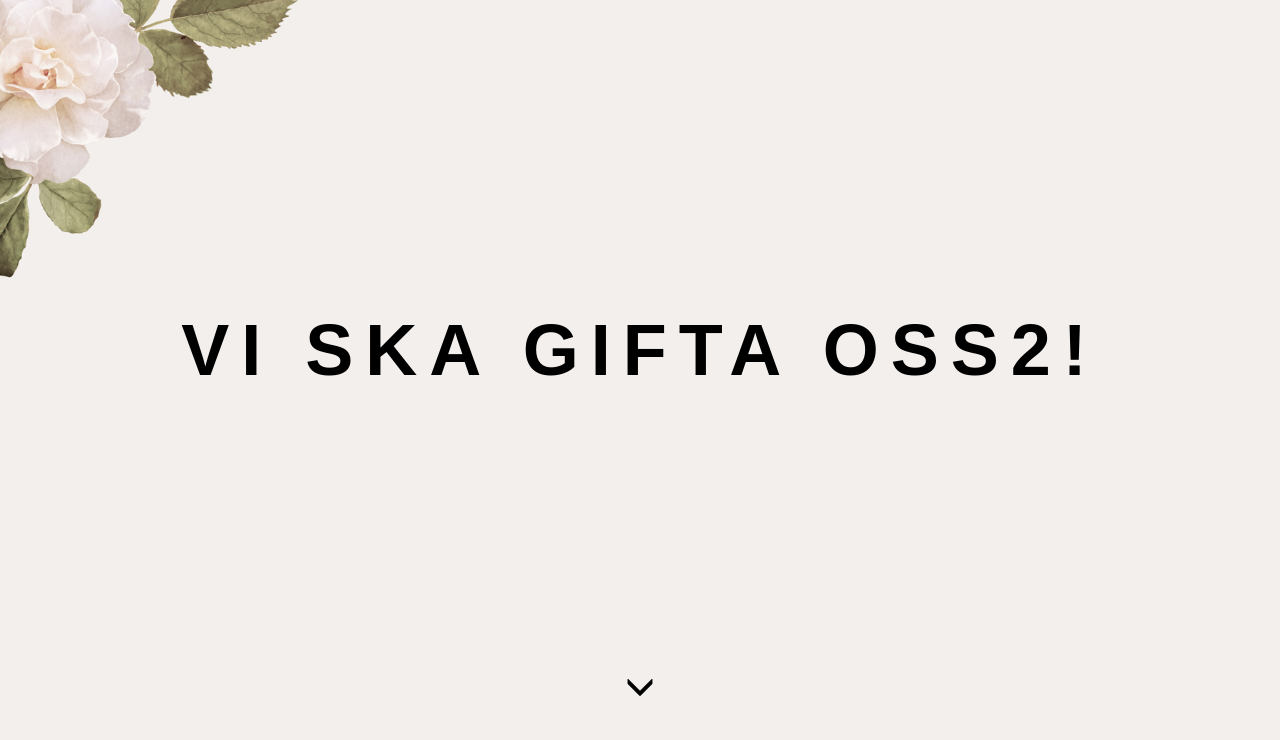
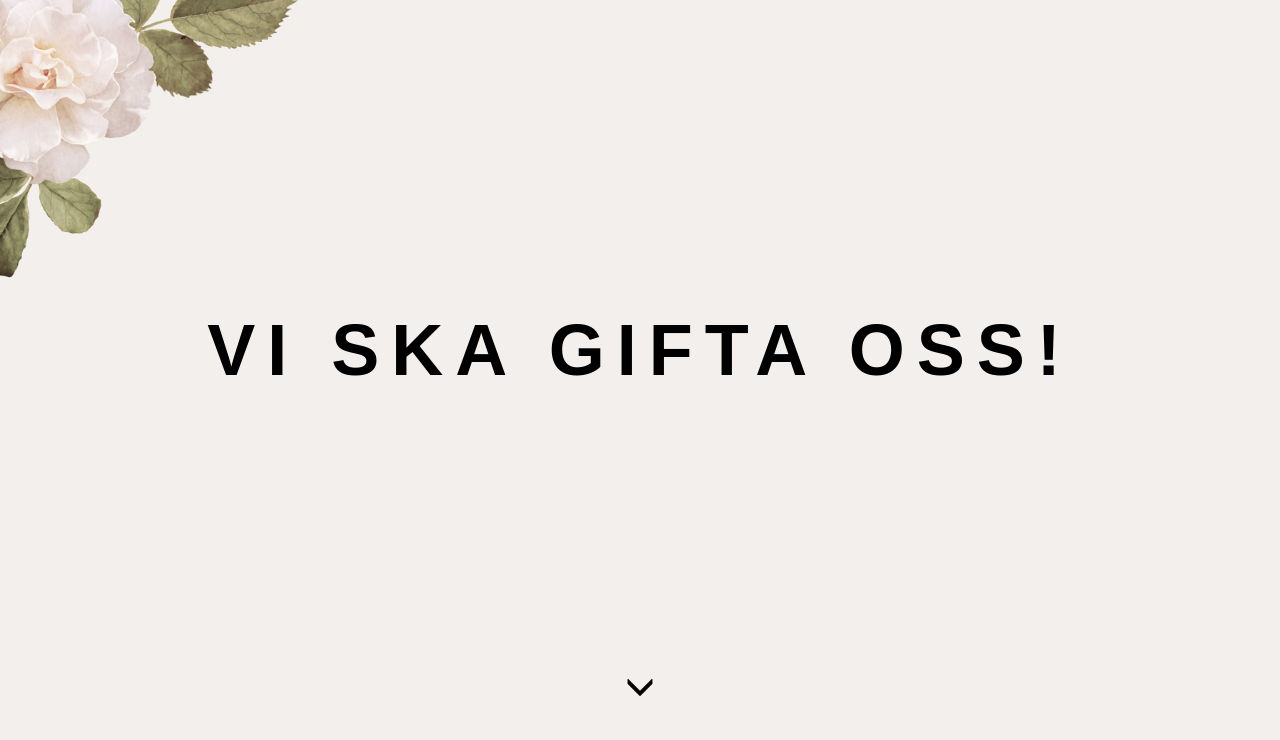
Before and after one commit to mb1nonil/annalisa-gustav, a plain HTML site: page src/index.html in a window 1280 px wide. Shown: the top 740 px of the page. Drawn offline with nearby package versions, Linux system fonts and the light colour scheme; a web font is replaced by a local one.

Commit message:
mmmmmmmmm

```diff
--- a/src/index.html
+++ b/src/index.html
@@ -35,7 +35,7 @@
                     <div class="hero-accent-bottom-left"></div>
                     <div class="hero-accent-bottom-right"></div>
                     <div class="homepage-header-text">
-                       <h1>Vi ska gifta oss2!</h1>
+                       <h1>Vi ska gifta oss!</h1>
                     </div>
                     <div class="down-arrow"><span id="scroll-btn-js" class="glyphicon glyphicon-menu-down" aria-hidden="true"></span></div>
                  </div>
```
